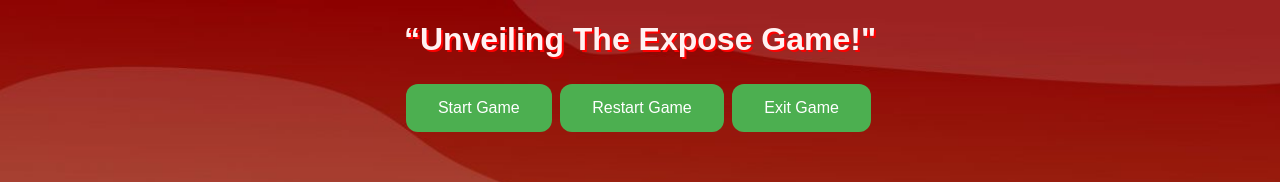
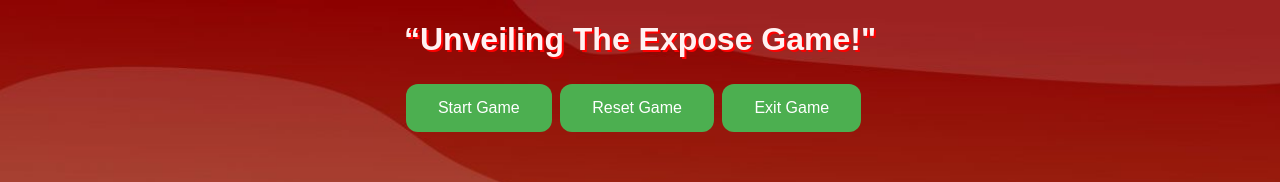
Before and after one commit to Mohanty-Hitesh-4495/The-Expose_Game, a plain HTML site: page game.html in a window 1280 px wide. Shown: the top 182 px of the page. Drawn offline with Linux system fonts and the light colour scheme.

Commit message:
Button Updated

```diff
--- a/game.html
+++ b/game.html
@@ -9,7 +9,7 @@
         <h1>“Unveiling The Expose Game!"</h1>
         <section>
             <button onclick="startGame();">Start Game</button>
-            <button onclick="restartGame();">Restart Game</button>
+            <button onclick="restartGame();">Reset Game</button>
             <button onclick="exitGame();">Exit Game</button>
         </section>
     </div>
```
